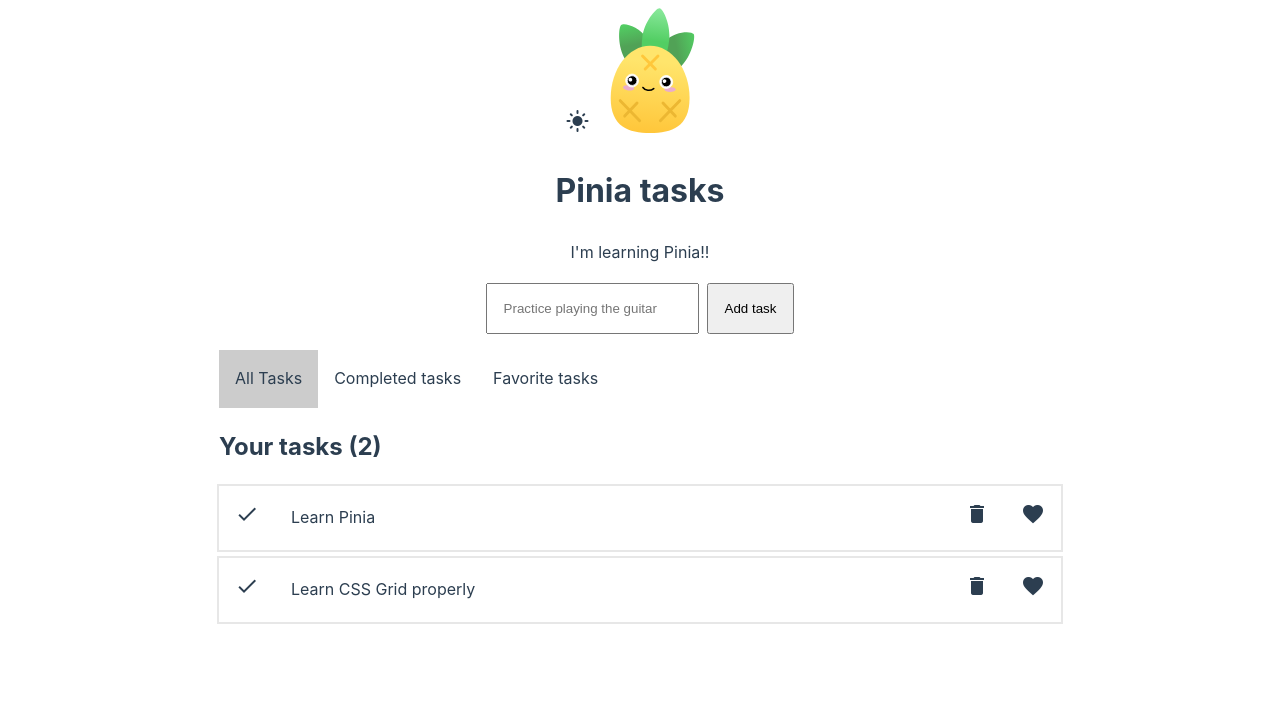
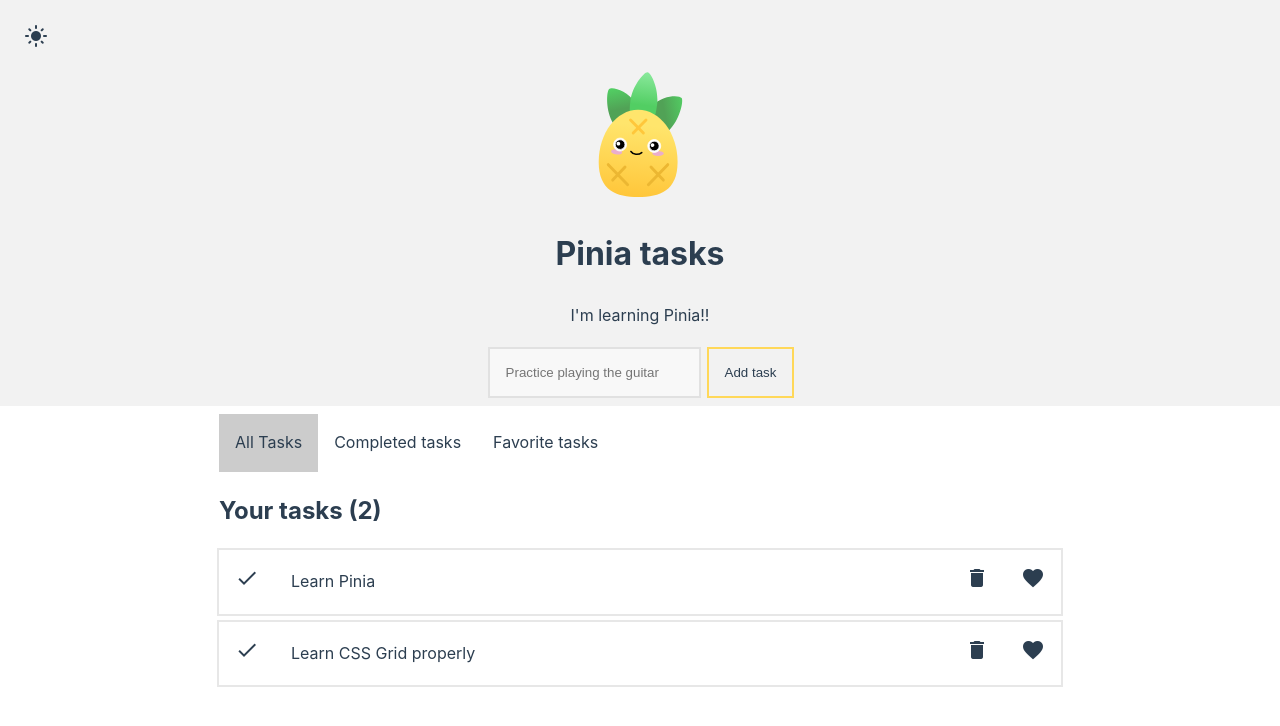
Before and after one commit to Klrfl/pinia-tasks, a Vue app: page / in a window 1280 px wide. Shown: the top 726 px of the page. Built offline with nearby package versions, Linux system fonts and the light colour scheme.

Commit message:
style polish

```diff
--- a/src/App.vue
+++ b/src/App.vue
@@ -27,7 +27,7 @@
 
 <template>
   <header>
-    <button class="theme-toggle" @click="toggleTheme">
+    <button class="btn theme-toggle" @click="toggleTheme">
       <i class="material-icons" v-show="appTheme === 'light'"> light_mode </i>
       <i class="material-icons" v-show="appTheme === 'dark'"> dark_mode </i>
     </button>
@@ -110,6 +110,7 @@
 
 header {
   text-align: center;
+  background: var(--color-background-mute);
 }
 
 main {
--- a/src/components/TaskForm.vue
+++ b/src/components/TaskForm.vue
@@ -71,10 +71,19 @@
 }
 
 .task-form > * {
+  border: none;
+  background: transparent;
+  color: var(--color-text);
   padding: 1rem;
 }
 
+.task-form__text {
+  border: 2px solid var(--color-border);
+  background: var(--color-background-soft);
+}
+
 .task-form__submit {
+  outline: 2px solid var(--vt-c-accent);
   cursor: pointer;
 }
 </style>
```
